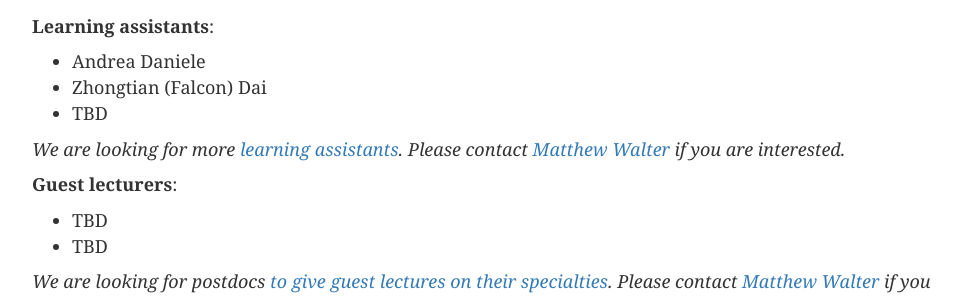
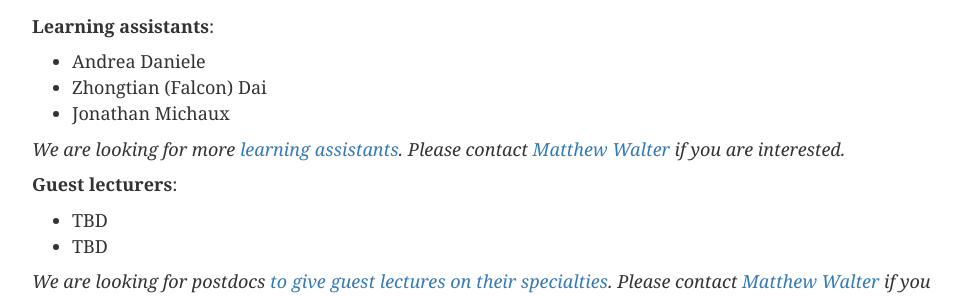
Before and after one commit to ducktown/duckietown.org, a Jekyll site: the page built from classes/2017/17-TTIC/index.md, in a window 1280 px wide and 900 px high, scrolled down 1705 px. Shown: the part 159-455 px from the top of the window, without its empty margins (268-1229 px from the left). Built offline with Jekyll 4.4.1, drawn with Linux system fonts in a browser that asks for light colours.

Commit message:
added ta to TTIC course

```diff
--- a/classes/2017/17-TTIC/index.md
+++ b/classes/2017/17-TTIC/index.md
@@ -91,7 +91,7 @@ Lecture times:
 
 - Andrea Daniele
 - Zhongtian (Falcon) Dai
-- TBD
+- Jonathan Michaux
 
 *We are looking for more [learning assistants](LAs/). Please
 contact [Matthew Walter][walter] if you are interested.*
```
Also changed, not shown: classes/2017/17-TTIC/syllabus.md (+1 -1 lines).
